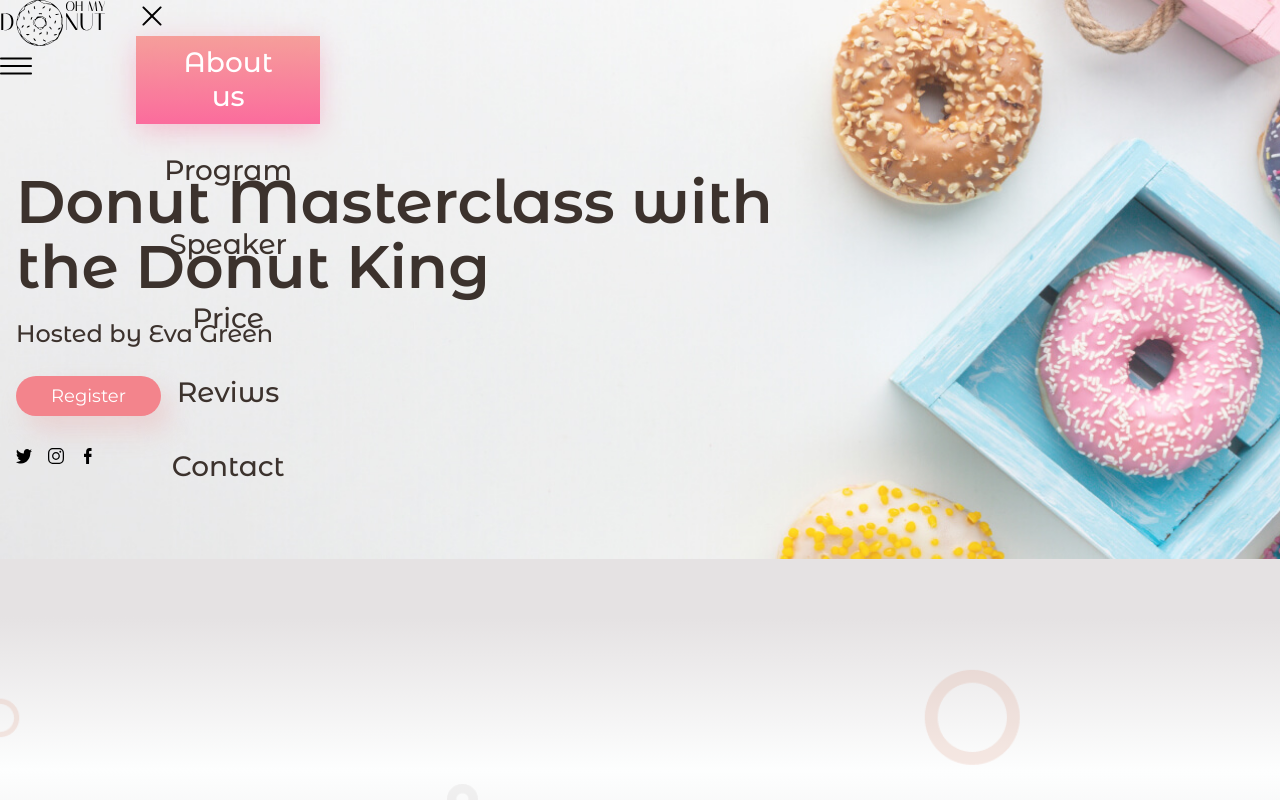
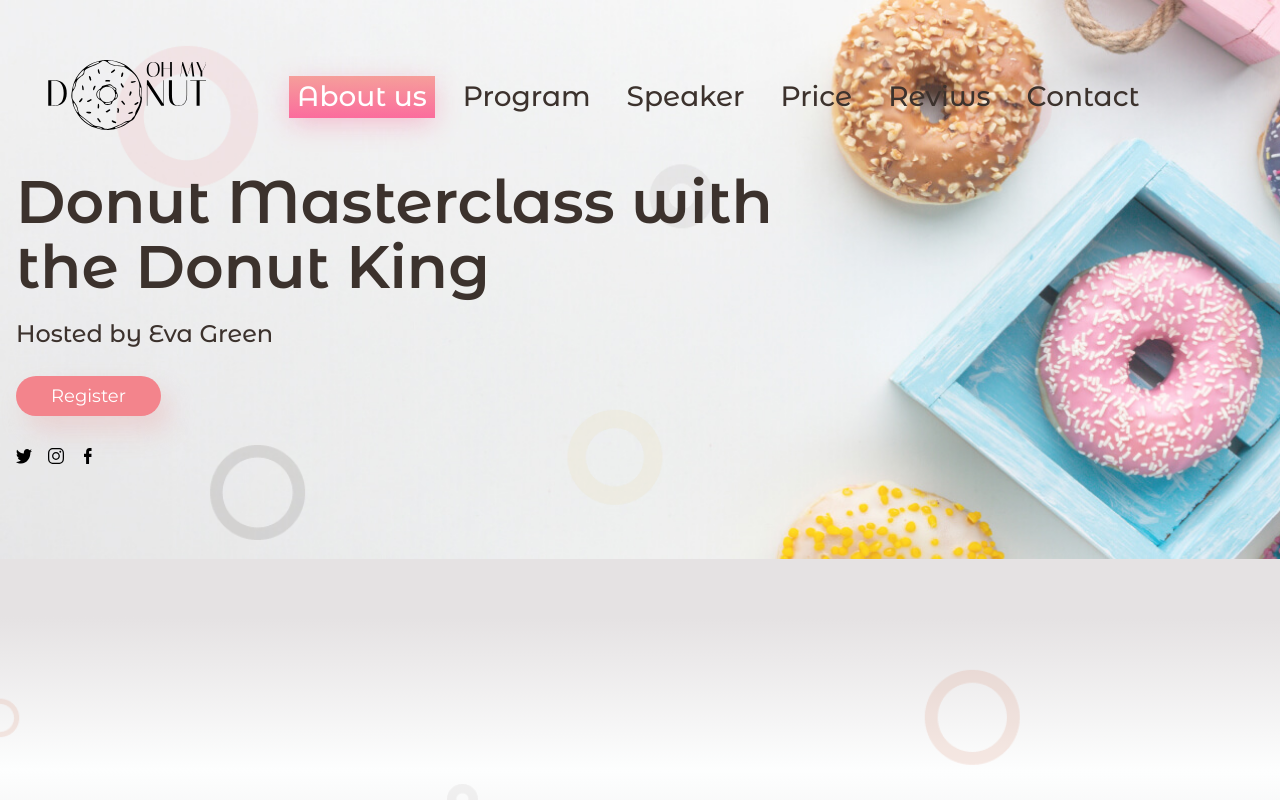
Before and after one commit to ZeynGort/donut-project, a website built with Parcel: page src/index.html in a window 1280 px wide. Both pictures are taken after a click on the link "About us". Built offline with nearby package versions, Linux system fonts and the light colour scheme.

Commit message:
ready header + menu + js navigation

```diff
--- a/src/index.html
+++ b/src/index.html
@@ -15,5 +15,6 @@
   <body>
     <include src="./partials/header.html"></include>
     <main><include src="./partials/hero.html"></include></main>
+    <script src="./js/menu.js" defer></script>
   </body>
 </html>
--- a/src/js/menu.js
+++ b/src/js/menu.js
@@ -0,0 +1,26 @@
+const refs = {
+  toggleMenuBtn: document.querySelector('[data-toggle-menu]'),
+  links: document.querySelectorAll('.header__link'),
+  menu: document.querySelector('[data-menu]'),
+  svgOpen: document.querySelector('[data-toggle-menu] [open]'),
+  svgClose: document.querySelector('[data-toggle-menu] [close]'),
+};
+
+refs.toggleMenuBtn.addEventListener('click', toggleMenu);
+refs.links.forEach(element => element.addEventListener('click', toggleMenu));
+
+function toggleMenu() {
+  const isOpened = refs.svgOpen.getAttribute('open');
+
+  if (isOpened === 'false') {
+    refs.menu.classList.add('open');
+    document.querySelector('body').classList.add('noscroll');
+    refs.svgOpen.setAttribute('open', 'true');
+    refs.svgClose.setAttribute('close', 'false');
+  } else {
+    refs.menu.classList.remove('open');
+    document.querySelector('body').classList.remove('noscroll');
+    refs.svgOpen.setAttribute('open', 'false');
+    refs.svgClose.setAttribute('close', 'true');
+  }
+}
--- a/src/partials/header.html
+++ b/src/partials/header.html
@@ -2,22 +2,20 @@
   <div class="header__container">
     <div class="header__menu">
       <a class="header__link-logo" href="#">
-        <svg class="header__svg-logo" width="106" height="46">
+        <svg class="header__svg-logo">
           <use href="./images/svg/icons.svg#logo"></use>
         </svg>
       </a>
-      <button class="header__button-open">
-        <svg class="header__svg-open" width="32" height="32">
+      <button data-toggle-menu class="header__button">
+        <svg open="false" class="header__svg" width="32" height="32">
           <use href="./images/svg/icons.svg#menu"></use>
+        </svg>
+        <svg close="true" class="header__svg" width="32" height="32">
+          <use href="./images/svg/icons.svg#close"></use>
         </svg>
       </button>
     </div>
-    <div class="header__box-menu">
-      <button class="header__button-close">
-        <svg class="header__svg-close" width="32" height="32">
-          <use href="./images/svg/icons.svg#close"></use>
-        </svg>
-      </button>
+    <div data-menu class="header__box-menu">
       <ul class="header__list">
         <li class="header__item">
           <a aria-label="to about us section" href="#about-us" class="header__link">About us</a>
--- a/src/sass/components/_heder.scss
+++ b/src/sass/components/_heder.scss
@@ -1,53 +1,99 @@
 .header {
   position: absolute;
-  max-width: $mobile;
   width: 100%;
 
   &__container {
     @media screen and (min-width: $desktop) {
       display: flex;
+      align-items: center;
+      padding: 36px 16px;
+    }
+  }
+  &__link-logo {
+    position: relative;
+    z-index: 2;
+  }
+  &__svg-logo {
+    width: 106px;
+    height: 46px;
+    @media screen and (min-width: $desktop) {
+      width: 158px;
+      height: 70px;
     }
   }
 
   &__menu {
-    max-width: 280px;
+    display: flex;
+    justify-content: space-between;
+    padding: 16px 20px;
+    @media screen and (min-width: $tablet) {
+      padding: 24px 32px;
+    }
+    @media screen and (min-width: $desktop) {
+      margin-right: 51px;
+    }
   }
 
+  &__button {
+    position: relative;
+    z-index: 2;
+    @media screen and (min-width: $desktop) {
+      display: none;
+    }
+    &:focus {
+      color: $selection-color;
+    }
+  }
+
+  &__svg {
+    display: block;
+    fill: currentColor;
+    transition: fill $timing-function;
+    &[open='true'] {
+      display: none;
+    }
+    &[close='true'] {
+      display: none;
+    }
+  }
+
+  &__box-menu {
+    @media screen and (max-width: $pre-desktop) {
+      transform: translate(-101%, 0);
+      position: absolute;
+      top: 0;
+      left: 0;
+      width: 100dvw;
+      height: 100dvh;
+      z-index: 1;
+      overflow: auto;
+    }
+  }
+  &__box-menu.open {
+    @media screen and (max-width: $pre-desktop) {
+      padding: 8px 10px;
+      transform: translate(0, 0);
+      background-size: cover;
+      background-color: $menu-color;
+      background-image: url('../images/donuts-bg-mobile.png');
+      @media (min-device-pixel-ratio: 2), (min-resolution: 192dpi), (min-resolution: 2dppx) {
+        background-image: url('../images/donuts-bg-mobile@2x.png');
+      }
+    }
+  }
   &__list {
     margin: 0 auto;
     display: flex;
     flex-direction: column;
     gap: 20px;
     align-items: center;
-  }
-
-  &__button {
+    padding-top: 112px;
     @media screen and (min-width: $tablet) {
-      display: none;
+      padding-top: 140px;
     }
-    &:hover,
-    &:focus {
-      color: $selection-color;
-    }
-  }
-
-  &__svg {
-    fill: currentColor;
-    transition: fill $timing-function;
-  }
-
-  &__box-menu {
-    @media screen and (max-width: $pre-desktop) {
-      display: flex;
-      flex-direction: column;
-      justify-content: space-between;
-      transform: translate(-101%, 0);
-      position: absolute;
-      top: 0;
-      left: 0;
-      width: 100%;
-      height: 100dvh;
-      z-index: 1;
+    @media screen and (min-width: $desktop) {
+      flex-direction: row;
+      padding-top: 0;
     }
   }
 
@@ -62,6 +108,9 @@
     font-weight: 500;
     line-height: 1.21;
     letter-spacing: 0em;
+    @media screen and (min-width: $desktop) {
+      padding: 4px 8px;
+    }
     &:hover,
     &:focus {
       color: $white-color;
--- a/src/sass/components/_hero.scss
+++ b/src/sass/components/_hero.scss
@@ -1,4 +1,4 @@
-.container--upper{
+.container--upper {
   max-width: $mobile;
   width: 100%;
   padding-top: 86px;
@@ -34,14 +34,15 @@
 
   border-radius: 25px;
   background-color: $selection-color;
-    box-shadow: 10px 15px 25px 0px #E8B7B773;
+  box-shadow: 10px 15px 25px 0px #e8b7b773;
 
   color: $white-color;
   font-size: 18px;
   line-height: 1.2;
   letter-spacing: 0em;
 
-    transition: color $timing-function, background-color $timing-function, border $timing-function, box-shadow $timing-function;
+  transition: color $timing-function, background-color $timing-function, border $timing-function,
+    box-shadow $timing-function;
 
   &:hover,
   &:focus {
@@ -53,41 +54,38 @@
     background-color: $selection-color;
     color: $white-color;
     border: 1px solid $selection-color;
-        box-shadow: 0px 4px 4px 0px #6B424240 inset;
+    box-shadow: 0px 4px 4px 0px #6b424240 inset;
   }
 }
 
-.hero{
-    background-image: url('../images/hero/glazed-donuts-in-boxes-mobile.jpg');
+.hero {
+  background-image: url('../images/donuts-bg-mobile.png'), url('../images/hero/glazed-donuts-in-boxes-mobile.jpg');
   background-size: cover;
 
-    @media (min-device-pixel-ratio: 2),
-    (min-resolution: 192dpi),
-    (min-resolution: 2dppx) {
-        background-image: url('../images/hero/glazed-donuts-in-boxes-mobile@2x.jpg');
+  @media (min-device-pixel-ratio: 2), (min-resolution: 192dpi), (min-resolution: 2dppx) {
+    background-image: url('../images/donuts-bg-mobile@2x.png'),
+      url('../images/hero/glazed-donuts-in-boxes-mobile@2x.jpg');
   }
 
   @media screen and (min-width: $tablet) {
-        background-image: url('../images/hero/glazed-donuts-in-boxes-tablet.jpg');
+    background-image: url('../images/donuts-bg-desktop.png'), url('../images/hero/glazed-donuts-in-boxes-tablet.jpg');
 
-        @media (min-device-pixel-ratio: 2),
-        (min-resolution: 192dpi),
-        (min-resolution: 2dppx) {
-            background-image: url('../images/hero/glazed-donuts-in-boxes-tablet@2x.jpg');
+    @media (min-device-pixel-ratio: 2), (min-resolution: 192dpi), (min-resolution: 2dppx) {
+      background-image: url('../images/donuts-bg-desktop@2x.png'),
+        url('../images/hero/glazed-donuts-in-boxes-tablet@2x.jpg');
     }
   }
 
   @media screen and (min-width: $desktop) {
-        background-image: url('../images/hero/glazed-donuts-in-boxes-desktop.jpg');
+    background-image: url('../images/donuts-bg-desktop.png'), url('../images/hero/glazed-donuts-in-boxes-desktop.jpg');
 
-        @media (min-device-pixel-ratio: 2),
-        (min-resolution: 192dpi),
-        (min-resolution: 2dppx) {
-            background-image: url('../images/hero/glazed-donuts-in-boxes-desktop@2x.jpg');
+    @media (min-device-pixel-ratio: 2), (min-resolution: 192dpi), (min-resolution: 2dppx) {
+      background-image: url('../images/donuts-bg-desktop@2x.png'),
+        url('../images/hero/glazed-donuts-in-boxes-desktop@2x.jpg');
     }
   }
 
-    &__head{
+  &__head {
     width: 280px;
 
     font-family: Montserrat Alternates;
@@ -114,7 +112,7 @@
     }
   }
 
-    &__text{
+  &__text {
     padding-top: 18px;
     padding-bottom: 28px;
 
@@ -142,7 +140,7 @@
   }
 }
 
-.socials{
+.socials {
   max-width: 80px;
   width: 100%;
   display: flex;
@@ -157,7 +155,7 @@
     }
   }
 
-    &--upper{
+  &--upper {
     margin-top: 28px;
 
     @media screen and (min-width: $tablet) {
--- a/src/sass/utils/_general.scss
+++ b/src/sass/utils/_general.scss
@@ -104,3 +104,17 @@ button {
 textarea {
   resize: none;
 }
+::-webkit-scrollbar {
+  width: 8px;
+}
+::-webkit-scrollbar-track {
+  background-color: transparent;
+}
+::-webkit-scrollbar-thumb {
+  background-color: #f3848b53;
+  border: 1px solid #ea747c91;
+  border-radius: 4px;
+}
+::-webkit-scrollbar-thumb:hover {
+  background-color: #f3848bab;
+}
```
Also changed, not shown: src/sass/index.css, 1 other file. Lines whose indentation alone changed are shown as unchanged.
